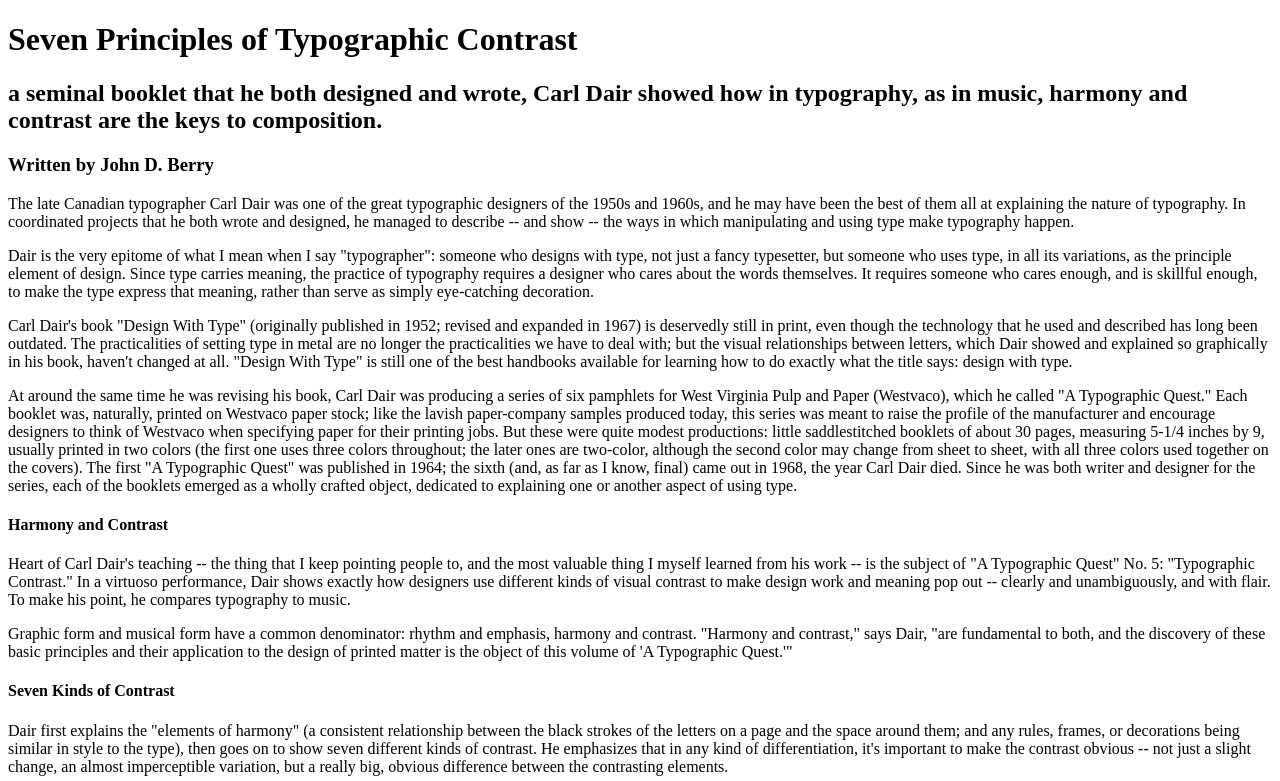
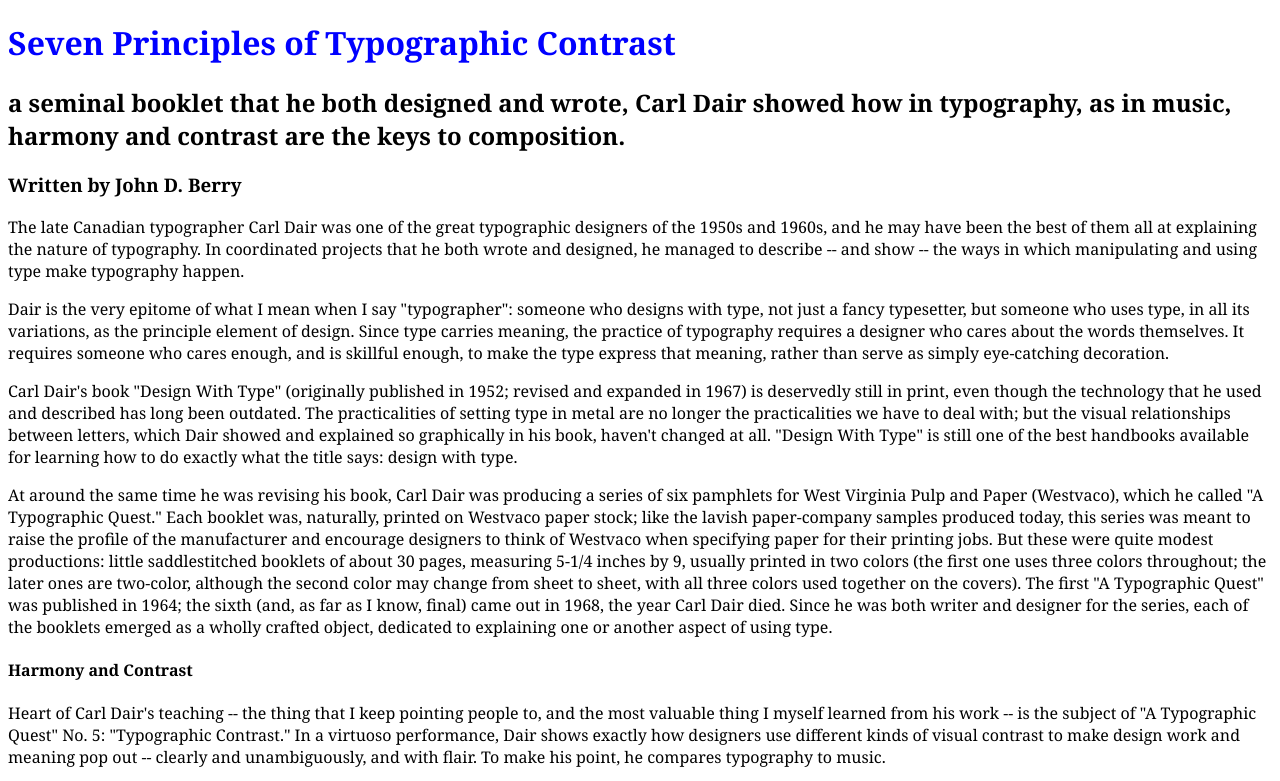
Before and after one commit to mizukinchi/mizuki-web-programing, a plain HTML site: page Assignment-02/index.html in a window 1280 px wide. Shown: the top 781 px of the page. Drawn offline with Linux system fonts and the light colour scheme.

Commit message:
some changes

```diff
--- a/Assignment-02/index.html
+++ b/Assignment-02/index.html
@@ -5,6 +5,11 @@
         <meta charset="utf-8">
        	<meta name="viewport" content="width=device-width, initial-scale=1">
         <title>Seven Principles of Typographic Contrast</title>
+
+        <!-- <link rel="stylesheet" href="https://use.typekit.net/qui2wdh.css"> -->
+        <!-- <link rel="preconnect" href="https://fonts.gstatic.com">
+        <link href="https://fonts.googleapis.com/css2?family=Roboto:ital,wght@0,400;0,700;0,900;1,400&display=swap" rel="stylesheet"> -->
+        <link rel="stylesheet" href="style.css">
     </head>
     <body>
         <h1>Seven Principles of Typographic Contrast</h1>
--- /dev/null
+++ b/Assignment-02/style.css
@@ -0,0 +1,17 @@
+/* @font-face {
+    font-family: 'futura';
+    src: url('assets/futura.otf');
+} */
+
+body {
+    font-family:Georgia, 'Times New Roman', Times, serif;
+
+}
+
+h1 {
+    color: blue
+/* }
+
+h2 {
+    font-weight: 700;
+} */
```
